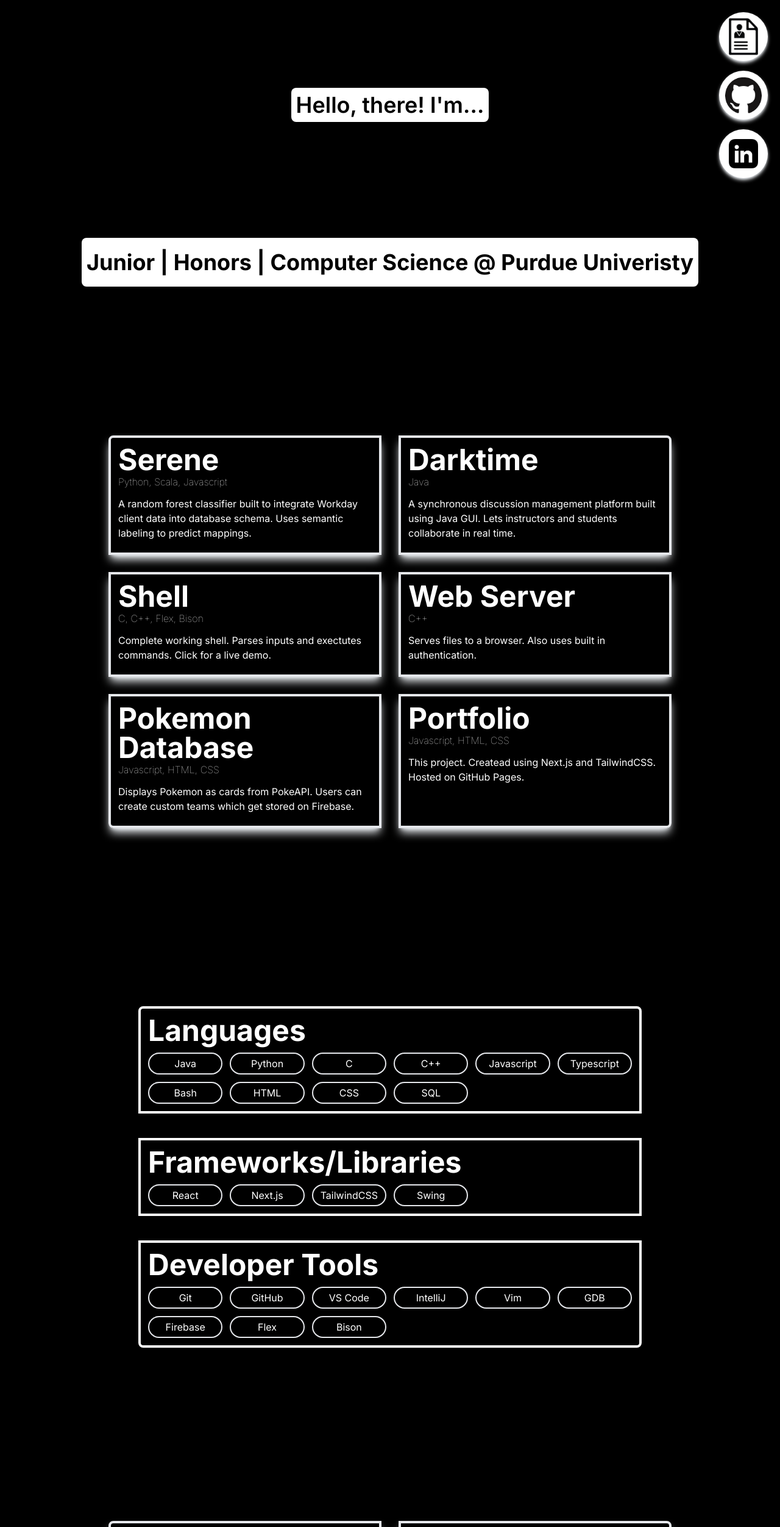
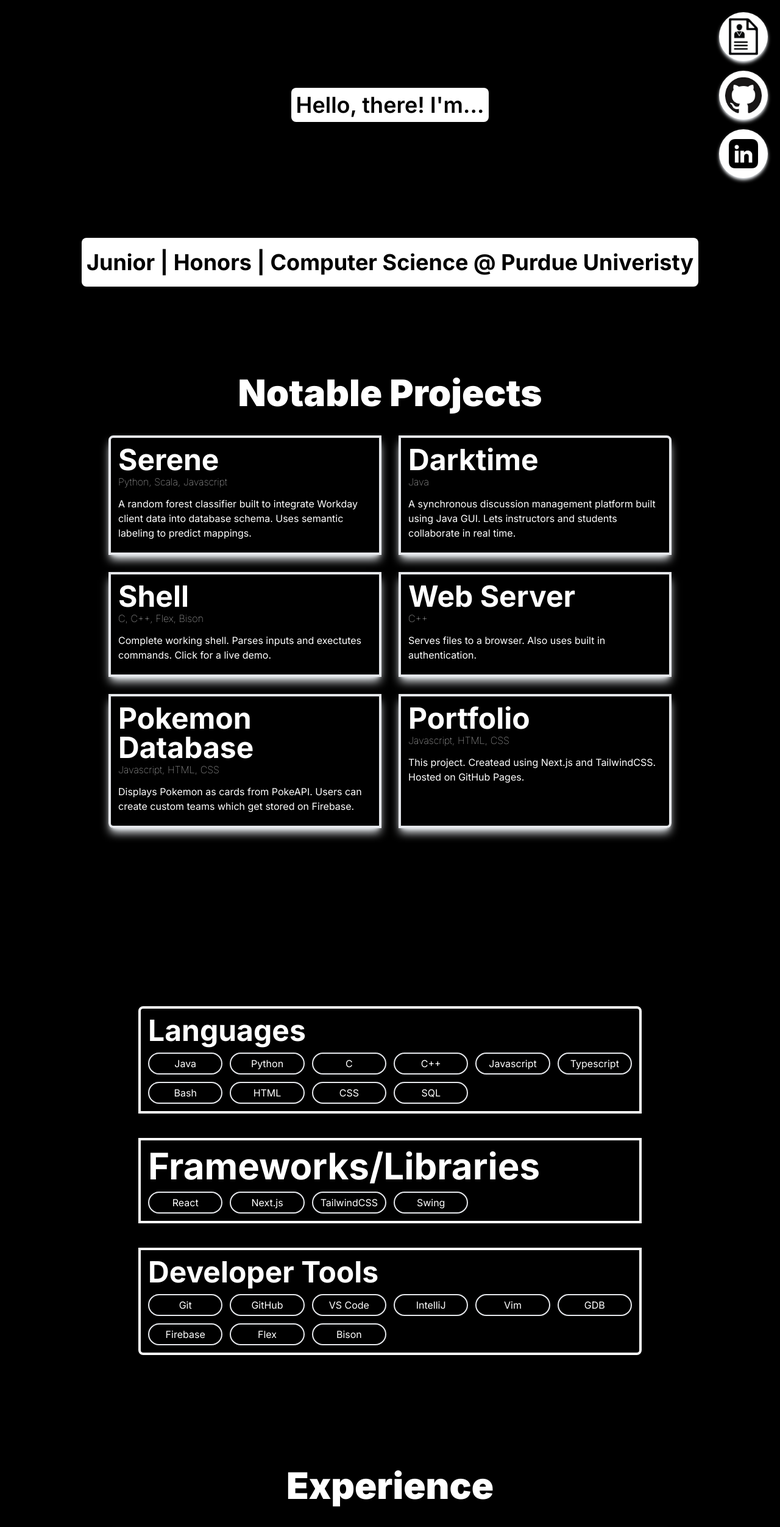
Before and after one commit to bkinaan/bkinaan.github.io, a Next.js app: page / in a window 1280 px wide. Shown: the top 2504 px of the page at 61% size. Built offline with nearby package versions, Linux system fonts and the light colour scheme; grey boxes are pictures that could not be loaded; a web font is replaced by a local one.

Commit message:
updating all text to be white (fixing on mobile)

```diff
--- a/package.json
+++ b/package.json
@@ -1,6 +1,6 @@
 {
   "name": "portfolio",
-  "version": "0.1.0",
+  "version": "0.3.0",
   "private": true,
   "scripts": {
     "dev": "next dev",
--- a/src/app/components/experiences-list.tsx
+++ b/src/app/components/experiences-list.tsx
@@ -19,7 +19,7 @@ export default function Experiences() {
     }
     return (
     <div className="mb-10 pt-36">
-            <div className='text-6xl text-center pb-10 font-ss3 font-black'>Experience</div>
+            <div className='text-white text-6xl text-center pb-10 font-ss3 font-black'>Experience</div>
             <div className="grid grid-cols-2 gap-7">
                 <Experience role={sk.role} company={sk.company} time={sk.time} description={sk.description} link={sk.link} pos={sk.pos}/>
                 <Experience role={library.role} company={library.company} time={library.time} description={library.description} link={library.link} pos={library.pos}/>
--- a/src/app/components/involvements-list.tsx
+++ b/src/app/components/involvements-list.tsx
@@ -27,7 +27,7 @@ export default function Involvements() {
     }
     return (
     <div className="mb-10 pt-36">
-            <div className='text-6xl text-center pb-10 font-ss3 font-black'>Campus Involvement</div>
+            <div className='text-white text-6xl text-center pb-10 font-ss3 font-black'>Campus Involvement</div>
             <div className="grid grid-cols-2 gap-7">
                 <Experience role={cmfk.role} company={cmfk.company} time={cmfk.time} description={cmfk.description} link={cmfk.link} pos={cmfk.pos}/>
                 <Experience role={mlp.role} company={mlp.company} time={mlp.time} description={mlp.description} link={mlp.link} pos={mlp.pos}/>
--- a/src/app/components/projects-list.tsx
+++ b/src/app/components/projects-list.tsx
@@ -51,7 +51,7 @@ export default function Projects() {
 
     return (
     <div>
-        <div className='text-6xl text-center pb-10 font-ss3 font-black'>Notable Projects</div>
+        <div className='text-white text-6xl text-center pb-10 font-ss3 font-black'>Notable Projects</div>
         <div className='grid grid-cols-2 gap-7'>
             <Project name={project.name} lang={project.lang} desc={project.desc} link={project.link} pos={project.pos}></Project>
             <Project name={project2.name} lang={project2.lang} desc={project2.desc} link={project2.link} pos={project2.pos} ></Project>
--- a/src/app/components/skills-list.tsx
+++ b/src/app/components/skills-list.tsx
@@ -91,7 +91,7 @@ export default function Skills() {
             </div>
 
             <div className="border-4 border-white pl-3 mb-10">
-                <div className="text-white text-ss3 text-5xl font-bold pt-3">Frameworks/Libraries</div>
+                <div className="text-white text-ss3 text-6xl font-bold pt-3">Frameworks/Libraries</div>
                 <div className="grid grid-cols-6 text-center gap-3 py-3 pr-3">
                     {framebraries.map((item, index) => (
                         <div key={index}>
```
